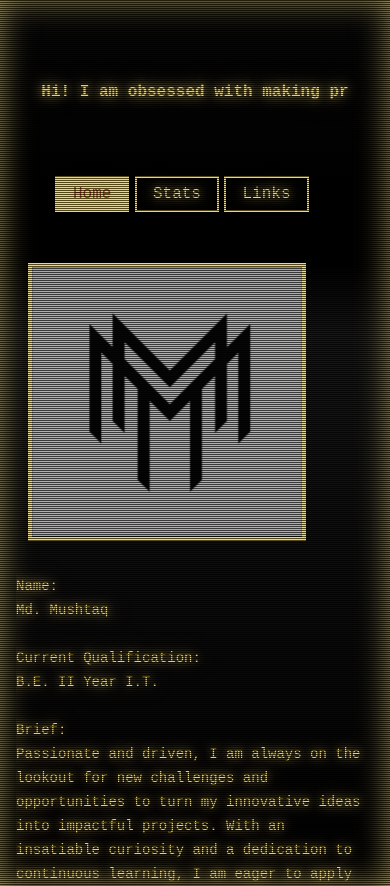
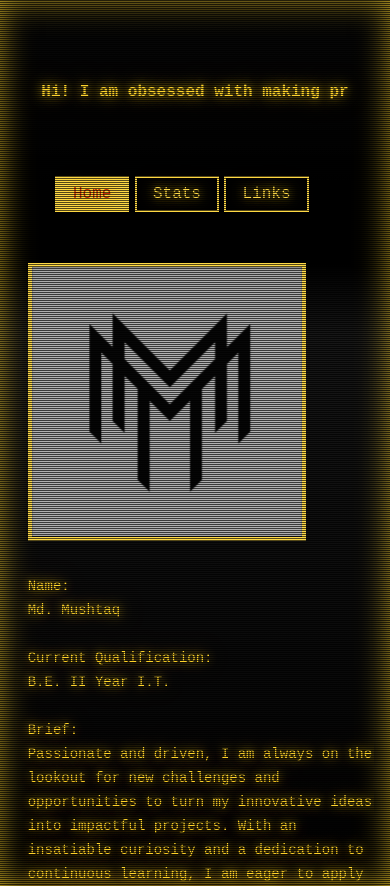
Before and after one commit to IOutis/Retro-Portfolio, a Next.js app: page / in a window 390 px wide. Built offline with nearby package versions, Linux system fonts and the light colour scheme.

Commit message:
just left margin

```diff
--- a/src/app/page.tsx
+++ b/src/app/page.tsx
@@ -86,7 +86,7 @@ export default function Home() {
               <div className="border-4 border-primary w-fit h-fit ml-[3vw] mr-[4vw]">
                 <ImageComp />
               </div>
-              <div className="w-fit pr-[0vw] pt-[4vh] md:w-[40vw] md:pt-[0vh]">
+              <div className="w-fit pr-[0vw] pl-[3vw] pt-[4vh] md:w-[40vw] md:pt-[0vh] md:pl-[0vw]">
                 <Description />
               </div>
               <div className="pt-[4vh] md:pt-[0vh] mr-[10vw]" style={{ marginLeft: "3vw", marginRight: "1vw" }}>
```
